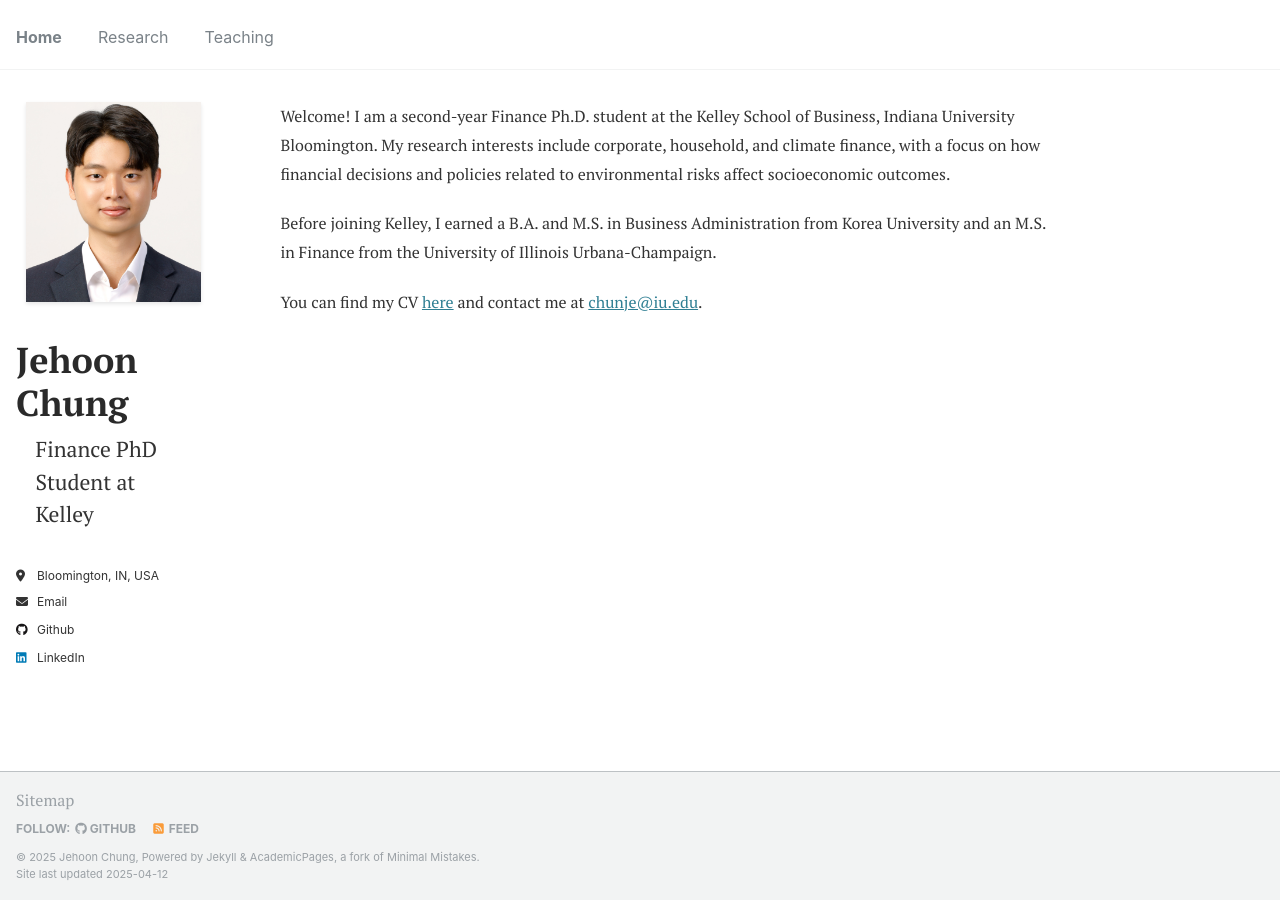
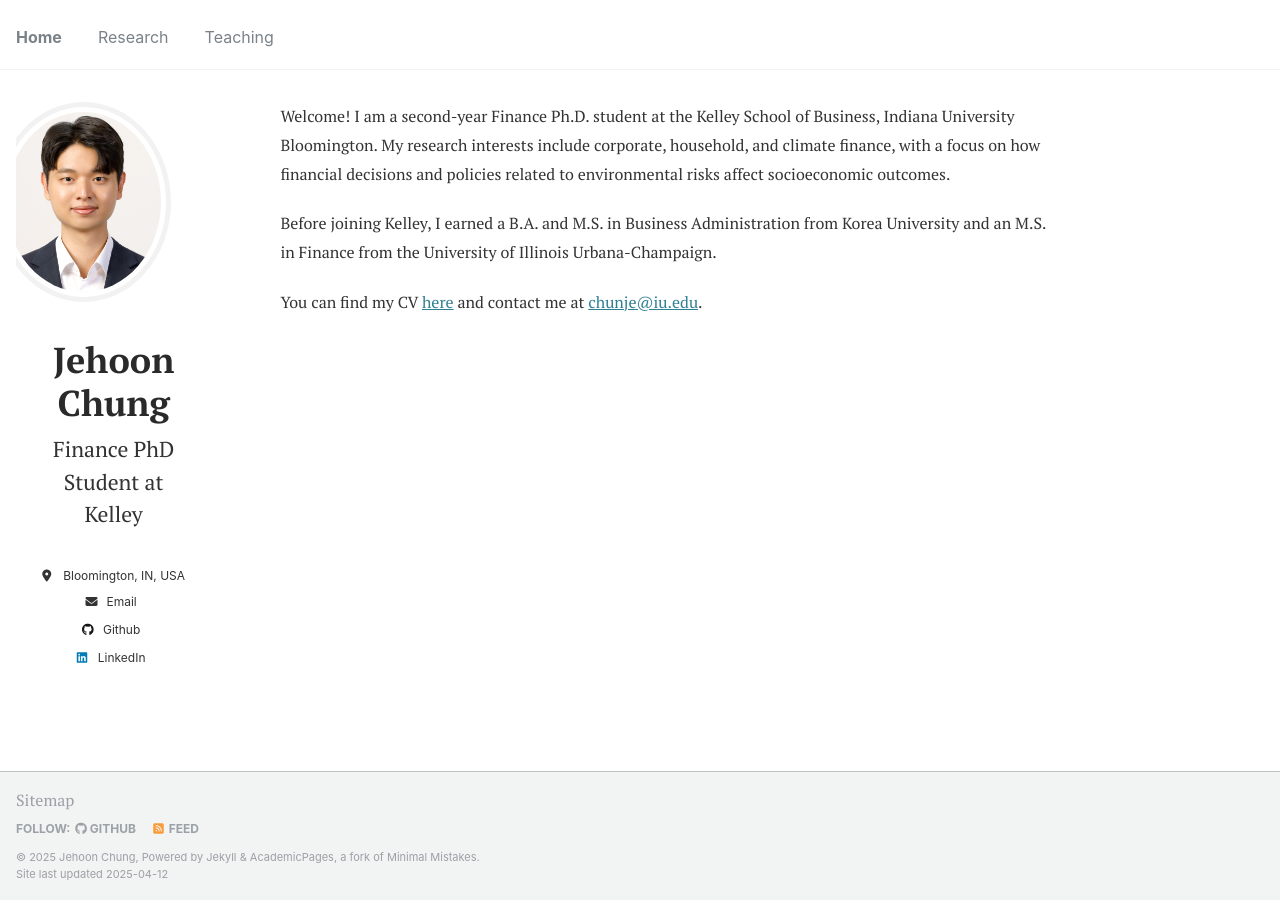
Before and after one commit to JehoonChung/jehoonchung.github.io, a Jekyll site: the page built from _pages/about.md, in a window 1280 px wide. Built offline with Jekyll 4.4.1, drawn with Linux system fonts in a browser that asks for light colours.

Commit message:
Update _custom.scss

```diff
--- a/_sass/_custom.scss
+++ b/_sass/_custom.scss
@@ -1,65 +1,85 @@
 /* ==========================================================================
-   Final Author Profile Fixes
+   Author Profile Layout Fixes (Left-Adjusted Photo)
    ========================================================================== */
 
-/* Complete reset of author profile */
+/* Reset default author styles */
 .author {
-  display: flex !important;
-  flex-direction: column !important;
-  align-items: center !important;
-  text-align: center !important;
-  width: 100% !important;
+  display: block !important;
+  text-align: center;
+  position: relative; /* Added for potential fine-tuning */
 }
 
-/* Avatar styling - now perfectly centered and square */
+/* Avatar styling - adjusted left */
 .author__avatar {
   display: block !important;
   margin: 0 auto 2rem !important;
-  padding: 0 !important;
-  text-align: center !important;
+  margin-left: -10px !important; /* Nudges photo left */
+  float: none !important;
+  text-align: center;
 
   img {
     width: 200px !important;
     height: 200px !important;
-    border-radius: 0 !important; /* Changed from 50% to make square */
-    object-fit: cover !important;
-    border: none !important; /* Removed circular border */
-    display: block !important;
-    margin: 0 auto !important;
-    padding: 0 !important;
-    box-shadow: 0 2px 4px rgba(0,0,0,0.1); /* Optional subtle shadow */
+    border-radius: 50%;
+    object-fit: cover;
+    border: 5px solid #f2f2f2;
+    display: block;
+    margin: 0 auto;
   }
 }
 
-/* Content styling - keeps your perfect name/description */
+/* Rest of your perfect styling remains unchanged */
 .author__content {
   display: block !important;
   width: 100% !important;
-  margin: 0 auto !important;
-  padding: 0 !important;
+  float: none !important;
+  margin-top: 1.5rem;
+  text-align: center;
 
   .author__name {
     font-family: 'PT Serif', serif !important;
     font-weight: 700 !important;
     font-size: 2rem !important;
     margin-bottom: 0.5rem !important;
-    color: #2a2a2a !important;
-    line-height: 1.2 !important;
+    color: #2a2a2a;
+    line-height: 1.2;
   }
 
   .author__bio {
     font-family: 'PT Serif', serif !important;
     font-size: 1.2rem !important;
-    line-height: 1.5 !important;
+    line-height: 1.5;
     margin: 0 auto 2rem !important;
-    max-width: 80% !important;
+    max-width: 80%;
   }
 }
 
-/* Mobile adjustments */
+.author__urls-wrapper {
+  text-align: center !important;
+
+  .btn--inverse {
+    display: none !important;
+  }
+
+  .social-icons {
+    justify-content: center !important;
+  }
+}
+
 @media screen and (max-width: 768px) {
   .author__avatar img {
     width: 180px !important;
     height: 180px !important;
+    margin-left: -8px !important; /* Slightly less left adjustment on mobile */
+  }
+
+  .author__content {
+    .author__name {
+      font-size: 1.8rem !important;
+    }
+
+    .author__bio {
+      font-size: 1.1rem !important;
+    }
   }
 }
```
